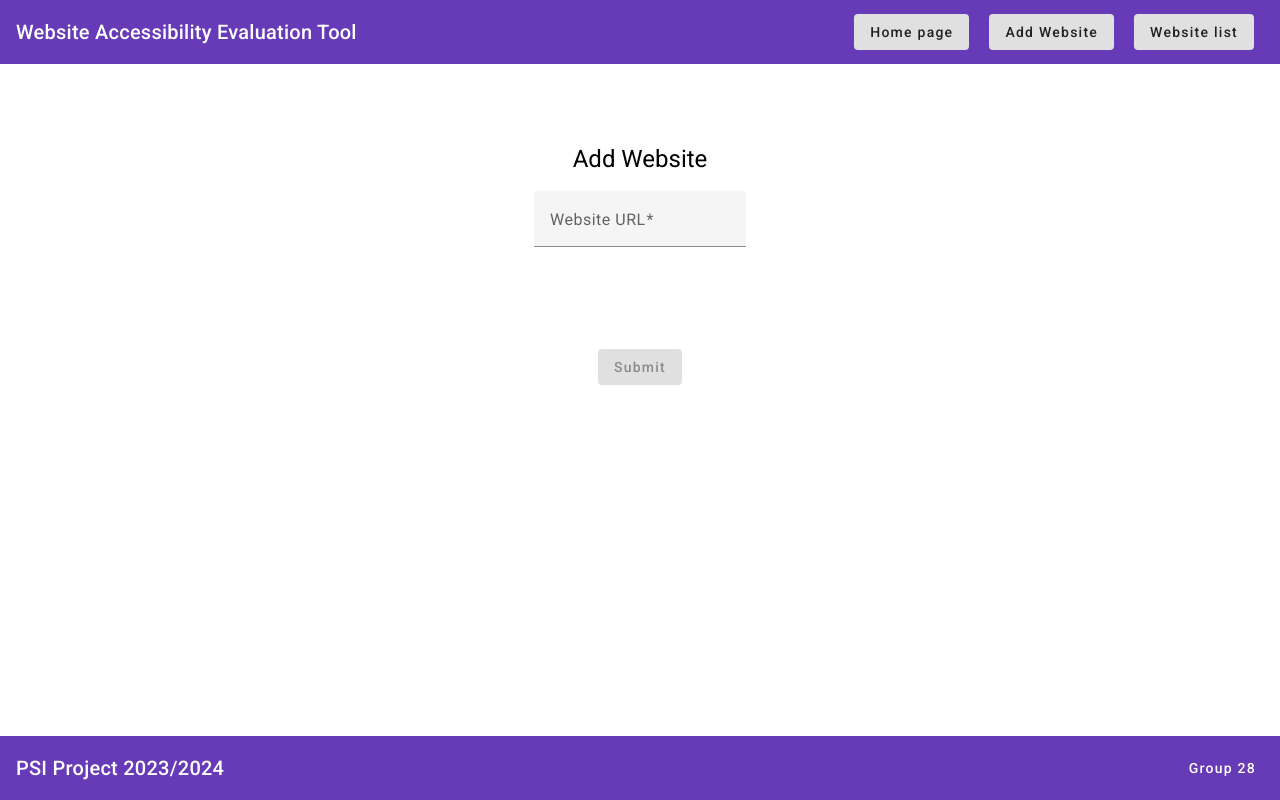
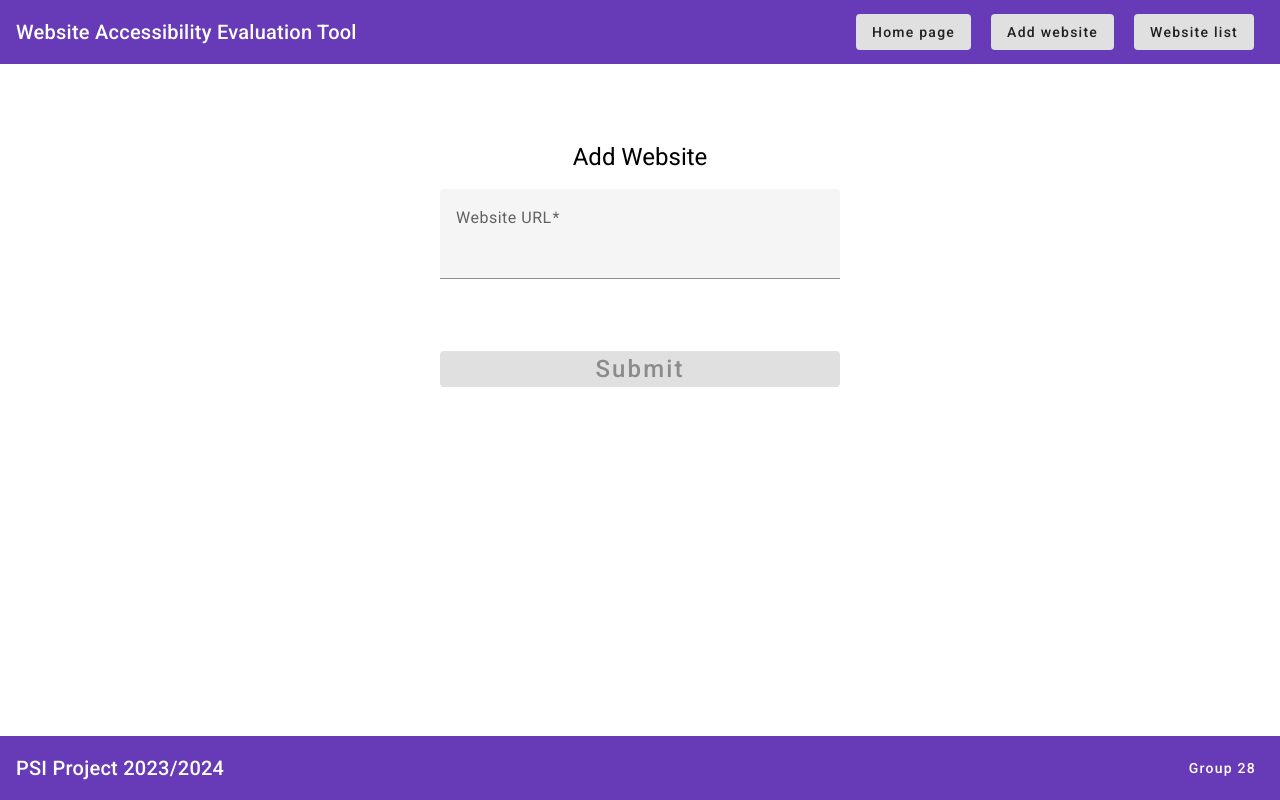
Before and after one commit to amusedStag/PSI, an Angular app in the folder frontend/: page /addwebsite in a window 1280 px wide. Built offline with nearby package versions, Linux system fonts and the light colour scheme.

Commit message:
hilarious changes

```diff
--- a/frontend/src/app/app.component.html
+++ b/frontend/src/app/app.component.html
@@ -10,7 +10,7 @@
   <span class="spacer"></span>
   <nav>
     <a mat-button routerLink="/home">Home page</a>
-    <a mat-button routerLink="/addwebsite">Add Website</a>
+    <a mat-button routerLink="/addwebsite">Add website</a>
     <a mat-button routerLink="/websitelist">Website list</a>
   </nav>
 </mat-toolbar>
--- a/frontend/src/app/websiteadd/websiteadd.component.css
+++ b/frontend/src/app/websiteadd/websiteadd.component.css
@@ -19,6 +19,65 @@
 /*  margin-top: 50px;*/
 /*}*/
 
+/*.center-container {*/
+/*  display: flex;*/
+/*  justify-content: center;*/
+/*  align-items: center;*/
+/*  height: 50vh;*/
+/*  flex-direction: column;*/
+/*}*/
+
+/*.center-container .input-field mat-form-field {*/
+/*  width: 100%; !* Make the mat-form-field take up the full width of its container *!*/
+/*}*/
+
+/*.center-container .input-field input {*/
+/*  font-size: 20px; !* Increase font size to make the input text larger *!*/
+/*  padding: 10px; !* Increase padding to make the input field larger *!*/
+/*  width: 100%; !* Make the input field take up the full width of its container *!*/
+/*}*/
+
+/*.center-container .submit-button button {*/
+/*  font-size: 20px; !* Increase font size to make the button text larger *!*/
+/*  padding: 10px 20px; !* Increase padding to make the button larger *!*/
+/*  width: 100%; !* Make the button take up the full width of its container *!*/
+/*}*/
+
+/*.form-container {*/
+/*  display: flex;*/
+/*  flex-direction: column;*/
+/*  align-items: center;*/
+/*  width: 100%;*/
+/*}*/
+
+/*.input-field {*/
+/*  width: 100%;*/
+/*}*/
+
+/*.submit-button {*/
+/*  margin-top: 80px; !* Adjust this value to change the distance of the button from the input field *!*/
+/*  text-align: center; !* This will center the button *!*/
+/*}*/
+
+/*::ng-deep .mat-raised-button {*/
+/*  padding: 12px 24px; !* Increase padding to make the button larger *!*/
+/*  font-size: 16px; !* Increase font size to make the button text larger *!*/
+/*}*/
+
+/*::ng-deep .mat-input-element {*/
+/*  background-color: transparent;*/
+/*  color: black;*/
+/*}*/
+
+/*.success-message {*/
+/*  margin-top: 50px;*/
+/*}*/
+
+/*.center-text {*/
+/*  text-align: center;*/
+/*  color: green;*/
+/*}*/
+
 .center-container {
   display: flex;
   justify-content: center;
@@ -28,33 +87,33 @@
 }
 
 .form-container {
-  display: flex;
-  flex-direction: column;
-  align-items: center;
-  width: 100%;
+  width: 80%;
+  max-width: 400px; /* Adjust the maximum width as needed */
 }
 
 .input-field {
   width: 100%;
 }
 
-.submit-button {
-  margin-top: 80px; /* Adjust this value to change the distance of the button from the input field */
-  text-align: center; /* This will center the button */
+.input-field mat-form-field {
+  width: 100%;
 }
 
-::ng-deep .mat-raised-button {
-  padding: 12px 24px; /* Increase padding to make the button larger */
-  font-size: 16px; /* Increase font size to make the button text larger */
+.input-field input {
+  font-size: 24px;
+  padding: 15px;
+  width: 100%;
 }
 
-::ng-deep .mat-input-element {
-  background-color: transparent;
-  color: black;
+.submit-button {
+  width: 100%;
+  margin-top: 50px;
 }
 
-.success-message {
-  margin-top: 50px;
+.submit-button button {
+  font-size: 24px;
+  padding: 15px 30px;
+  width: 100%;
 }
 
 .center-text {
--- a/frontend/src/app/websiteadd/websiteadd.component.html
+++ b/frontend/src/app/websiteadd/websiteadd.component.html
@@ -60,5 +60,5 @@
   </div>
 </div>
 <div class="center-text">
-  <p class="mat-body-1" *ngIf="successMessage">{{ successMessage }}</p>
+  <p class="mat-body-1" *ngIf="successMessage" @slideFade>{{ successMessage }}</p>
 </div>
--- a/frontend/src/app/websiteadd/websiteadd.component.ts
+++ b/frontend/src/app/websiteadd/websiteadd.component.ts
@@ -1,12 +1,24 @@
 import { Component, OnInit } from '@angular/core';
 import { FormBuilder, FormGroup, Validators } from '@angular/forms';
 import { Router } from '@angular/router';
+import { trigger, transition, style, animate } from '@angular/animations';
 //import { WebsiteService } from '../website.service';
 
 @Component({
   selector: 'app-websiteadd',
   templateUrl: './websiteadd.component.html',
   styleUrls: ['./websiteadd.component.css'],
+  animations: [
+    trigger('slideFade', [
+      transition(':enter', [
+        style({ opacity: 0, transform: 'translateY(100%)' }),
+        animate('300ms ease-out', style({ opacity: 1, transform: 'translateY(0)' })),
+      ]),
+      transition(':leave', [
+        animate('300ms ease-out', style({ opacity: 0, transform: 'translateY(-100%)' }))
+      ])
+    ])
+  ]
 })
 export class WebsiteAddComponent {
   websiteForm: FormGroup;
@@ -20,7 +32,6 @@ export class WebsiteAddComponent {
   }
 
   addWebsite(): void {
-    this.successMessage = '';
     if (this.websiteForm.valid) {
       const url = this.websiteForm.value.url.trim();
       // this.websiteService.addWebsite(url).subscribe(() => {
@@ -29,6 +40,10 @@ export class WebsiteAddComponent {
       console.log(url);
       this.websiteForm.reset();
       this.successMessage = 'Website added successfully';
+
+      setTimeout(() => {
+        this.successMessage = null;
+      } , 2000);
     }
   }
 }
```
